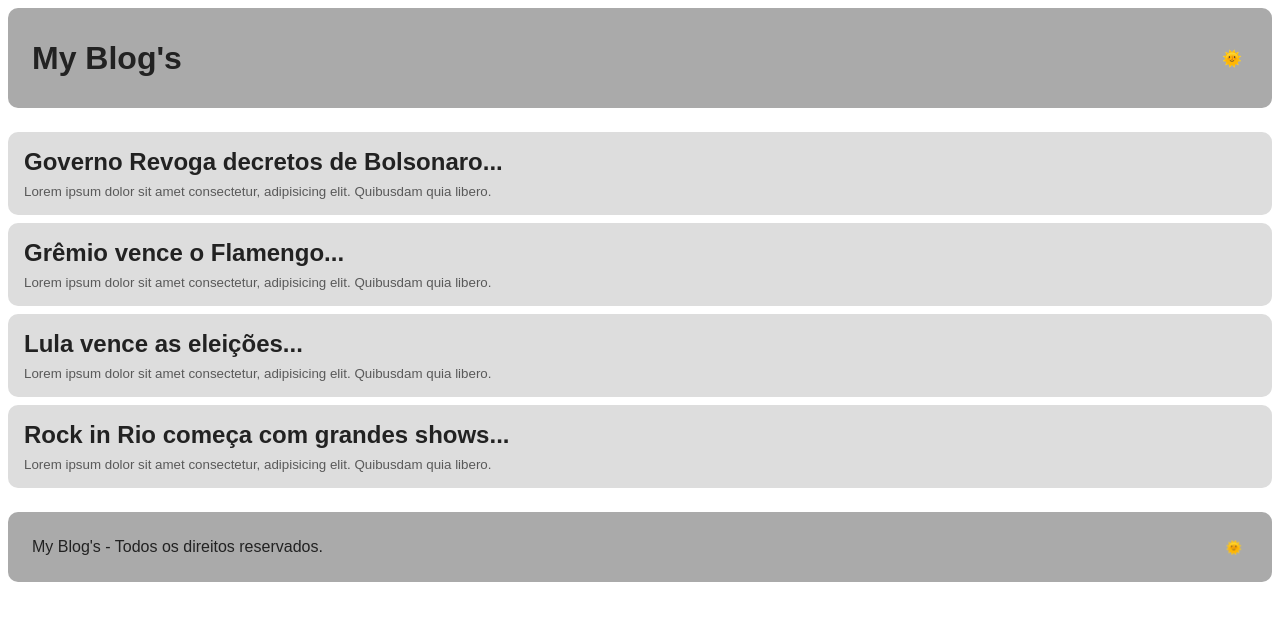
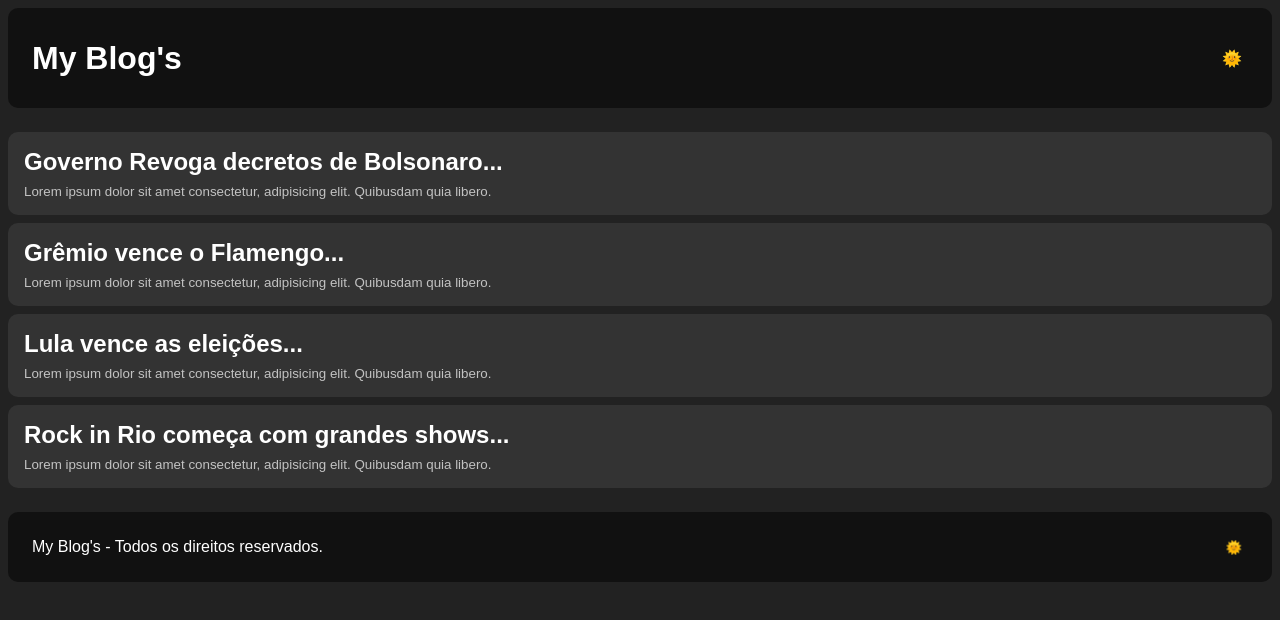
Before and after one commit to carturtec/blog, a React (Vite) app: page / in a window 1280 px wide. Shown: the top 620 px of the page. Built offline with nearby package versions, Linux system fonts and the light colour scheme.

Commit message:
Commit two

```diff
--- a/src/App.jsx
+++ b/src/App.jsx
@@ -1,4 +1,5 @@
 import React from 'react';
+import { useState, useMemo } from 'react';
 import { ThemeProvider } from 'styled-components';
 
 import GlobalStyle from './styles/global';
@@ -7,10 +8,20 @@
 import themes from './styles/themes';
 
 function App() {
+  const [theme, setTheme] = useState('dark');
+
+  const currentTheme = useMemo(() => {
+    return themes[theme] || themes.dark;
+  }, [theme]);
+
+  function handleToggleTheme() {
+    setTheme(prevState => prevState === 'dark' ? 'light' : 'dark');
+  }
+
     return(
-        <ThemeProvider theme={themes.light}>
+        <ThemeProvider theme={currentTheme}>
           <GlobalStyle />
-          <Layout />
+          <Layout onToggleTheme={handleToggleTheme} />
         </ThemeProvider>
     );
 };
--- a/src/components/Footer/index.jsx
+++ b/src/components/Footer/index.jsx
@@ -2,11 +2,11 @@
 
 import { Container } from './styles';
 
-export default function Footer() {
+export default function Footer({onToggleTheme}) {
   return (
     <Container>
       <span>My Blog's - Todos os direitos reservados.</span>
-      <button type="button">🌞</button>
+      <button type="button" onClick={onToggleTheme}>🌞</button>
     </Container>
   );
 }
--- a/src/components/Header/index.jsx
+++ b/src/components/Header/index.jsx
@@ -2,11 +2,11 @@
 
 import { Container } from './styles';
 
-export default function Header() {
+export default function Header({onToggleTheme}) {
   return (
     <Container>
       <h1>My Blog's</h1>
-      <button type="button">🌞</button>
+      <button type="button" onClick={onToggleTheme}>🌞</button>
     </Container>
   );
 }
--- a/src/components/Layout/index.jsx
+++ b/src/components/Layout/index.jsx
@@ -4,12 +4,12 @@
 import PostsList from '../PostsList';
 import Footer from '../Footer';
 
-export default function Layout() {
+export default function Layout({onToggleTheme}) {
   return (
     <>
-      <Header />
+      <Header onToggleTheme={onToggleTheme} />
       <PostsList />
-      <Footer />
+      <Footer onToggleTheme={onToggleTheme} />
     </>
   );
 }
```
